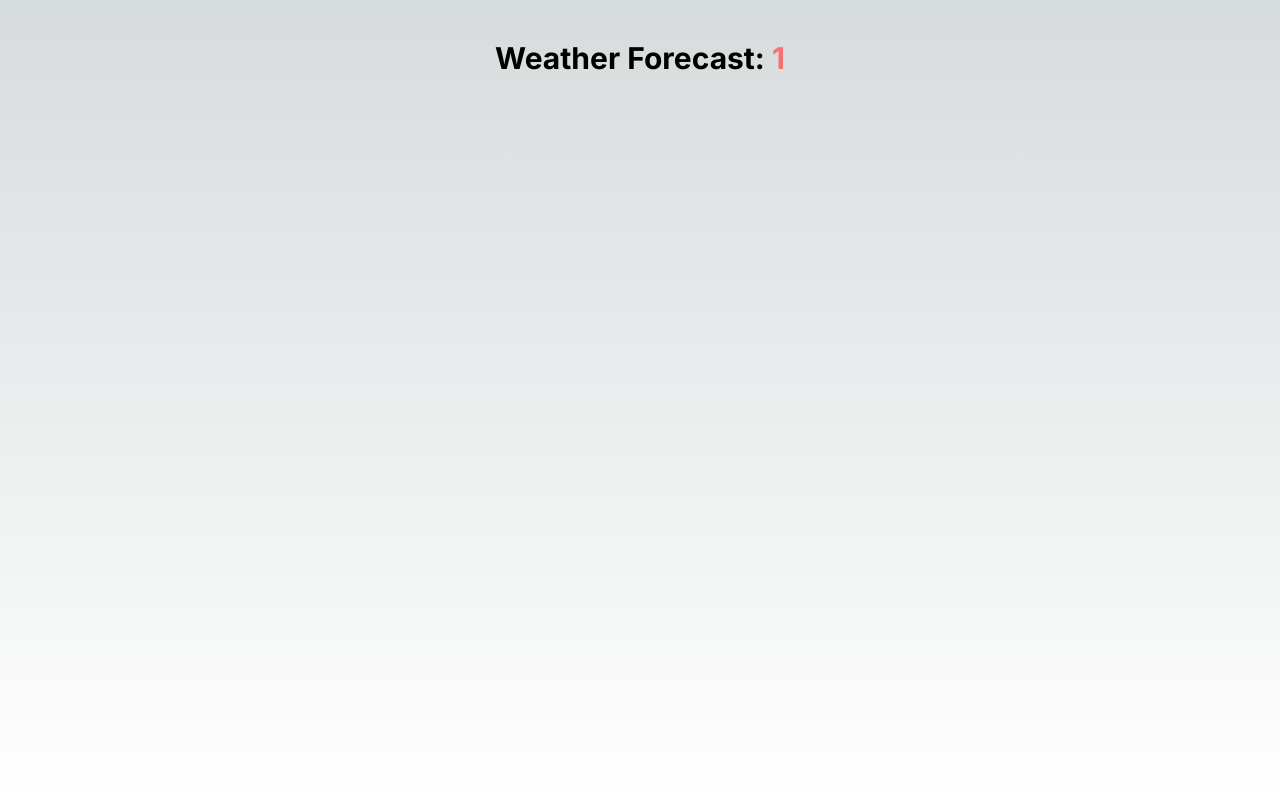
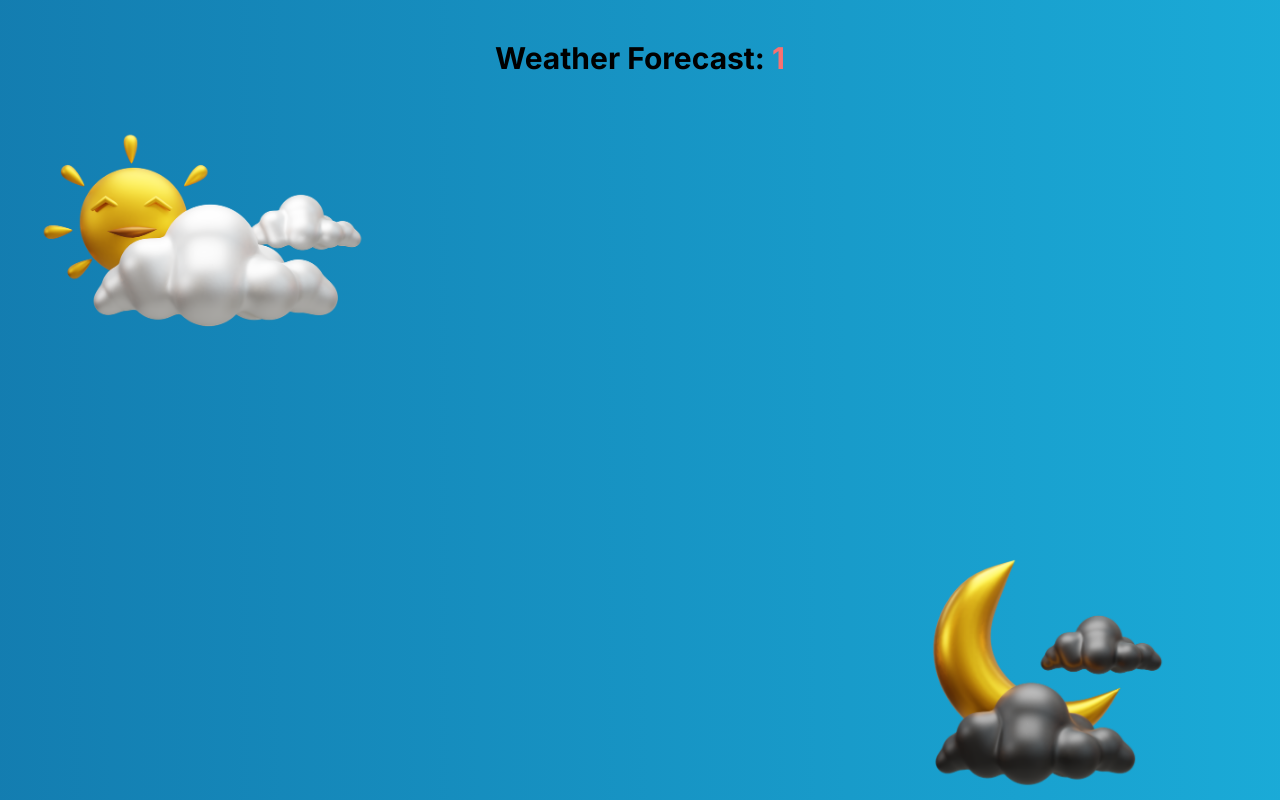
Before and after one commit to Roughbot/weather-forecast-app, a Next.js app: page /weather/1 in a window 1280 px wide. Built offline with nearby package versions, Linux system fonts and the light colour scheme.

Commit message:
background

```diff
--- a/src/app/globals.css
+++ b/src/app/globals.css
@@ -31,3 +31,36 @@ body {
     text-wrap: balance;
   }
 }
+
+.gradient_background {
+  background: linear-gradient(to right, #000046, #1cb5e0);
+  background-size: 400% 400%;
+  animation: gradient 6s ease infinite;
+  height: 100vh;
+  width: 100vw;
+}
+@keyframes gradient {
+  0% {
+    background-position: 0% 50%;
+  }
+  50% {
+    background-position: 100% 50%;
+  }
+  100% {
+    background-position: 0% 50%;
+  }
+}
+
+.bg_image1 {
+  position: relative;
+  z-index: 1;
+  margin-top: 20px;
+  margin-left: -22px;
+}
+
+.bg_image2 {
+  position: fixed;
+  z-index: 1;
+  right: 0px;
+  bottom: -10px;
+}
--- a/src/app/weather/[slug]/page.tsx
+++ b/src/app/weather/[slug]/page.tsx
@@ -1,15 +1,32 @@
 import Head from "next/head";
+import day from "../../../../public/assets/cloudy-day.png";
+import night from "../../../../public/assets/cloudy-night.png";
+import Image from "next/image";
 
 const Page = ({ params }: { params: any }) => {
   const { slug } = params;
   return (
-    <div className="h-screen">
+    <div className="gradient_background">
       <Head>
         <title>Weather | {slug}</title>
       </Head>
       <p className="text-center text-black font-bold text-3xl pt-10">
         Weather Forecast: <span className="text-red-400">{slug}</span>
       </p>
+      <Image
+        src={day}
+        alt="day"
+        priority={true}
+        height={300}
+        className="bg_image1"
+      />
+      <Image
+        src={night}
+        alt="day"
+        priority={true}
+        height={300}
+        className="bg_image2"
+      />
     </div>
   );
 };
```
Also changed, not shown: public/assets/cloudy-day.png (added), public/assets/cloudy-night.png (added), src/components/background.tsx (added).
